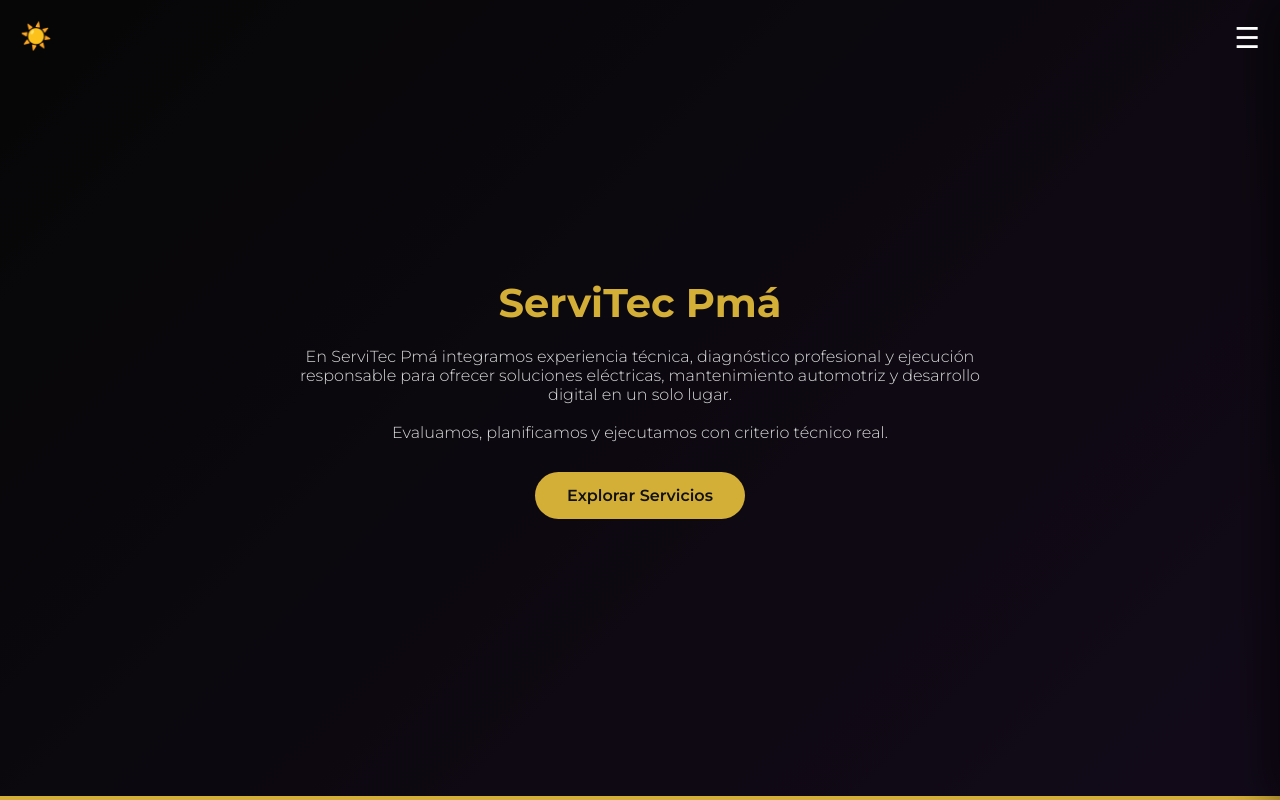
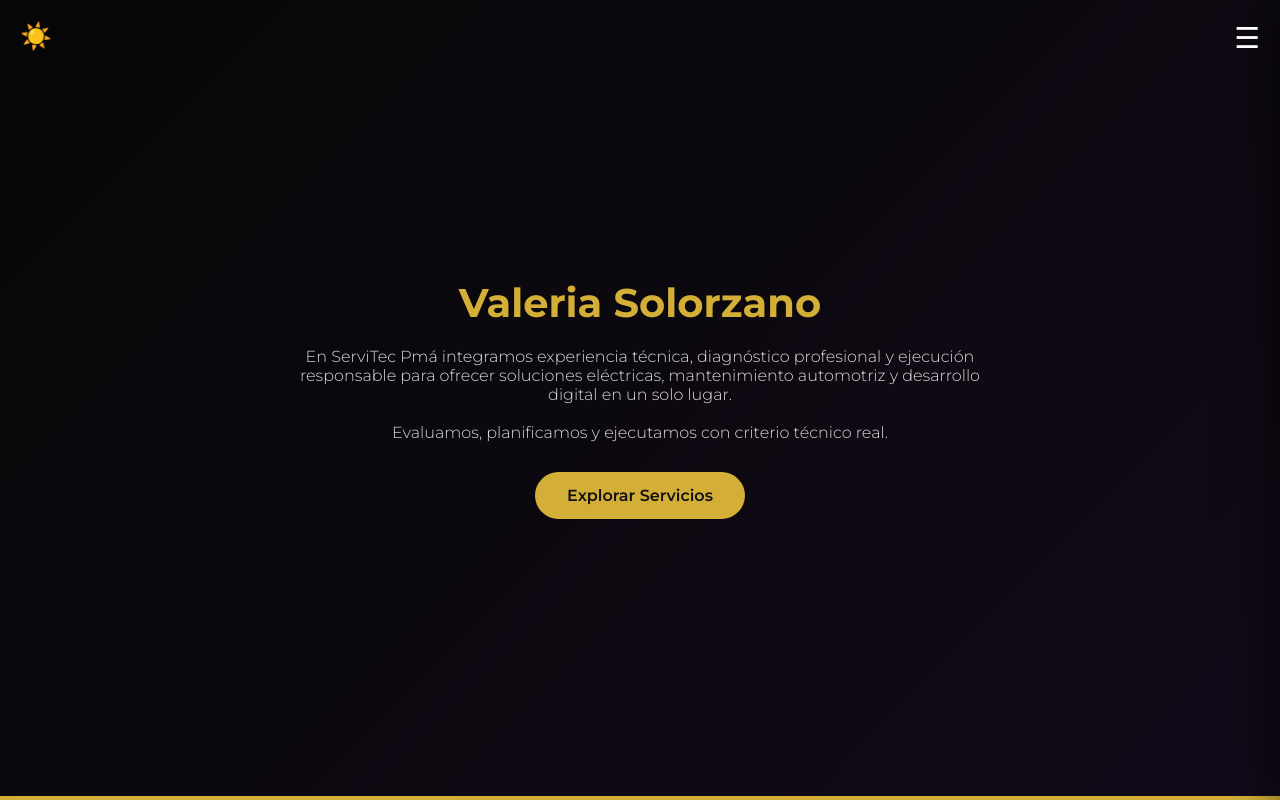
Before and after one commit to SantosV06/ServiTec-Pma, a plain HTML site: page index.html in a window 1280 px wide. Shown: the top 800 px of the page. Drawn offline with Linux system fonts and the light colour scheme.

Commit message:
Update index.html
jugando con el título

```diff
--- a/index.html
+++ b/index.html
@@ -40,7 +40,7 @@
 <header class="hero">
 
   <div class="hero-content">
-    <h1>ServiTec Pmá</h1>
+    <h1>Valeria Solorzano</h1>
     <p>
       En ServiTec Pmá integramos experiencia técnica, diagnóstico profesional
       y ejecución responsable para ofrecer soluciones eléctricas,
```
